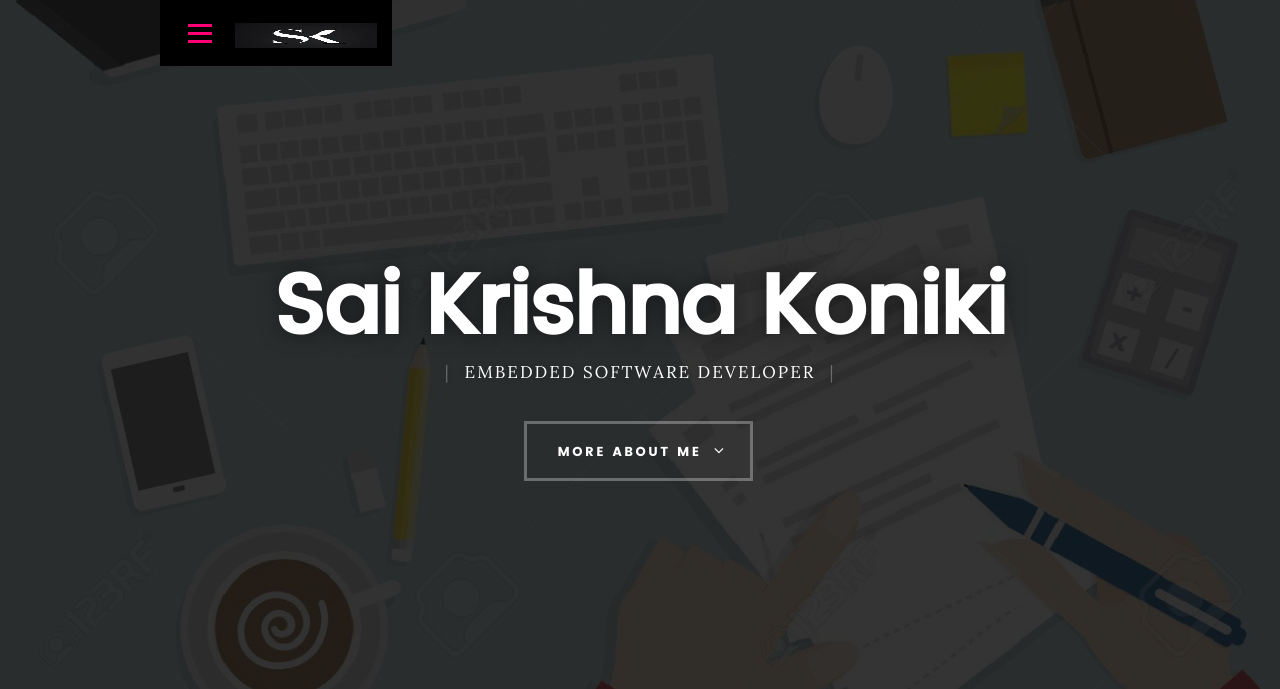
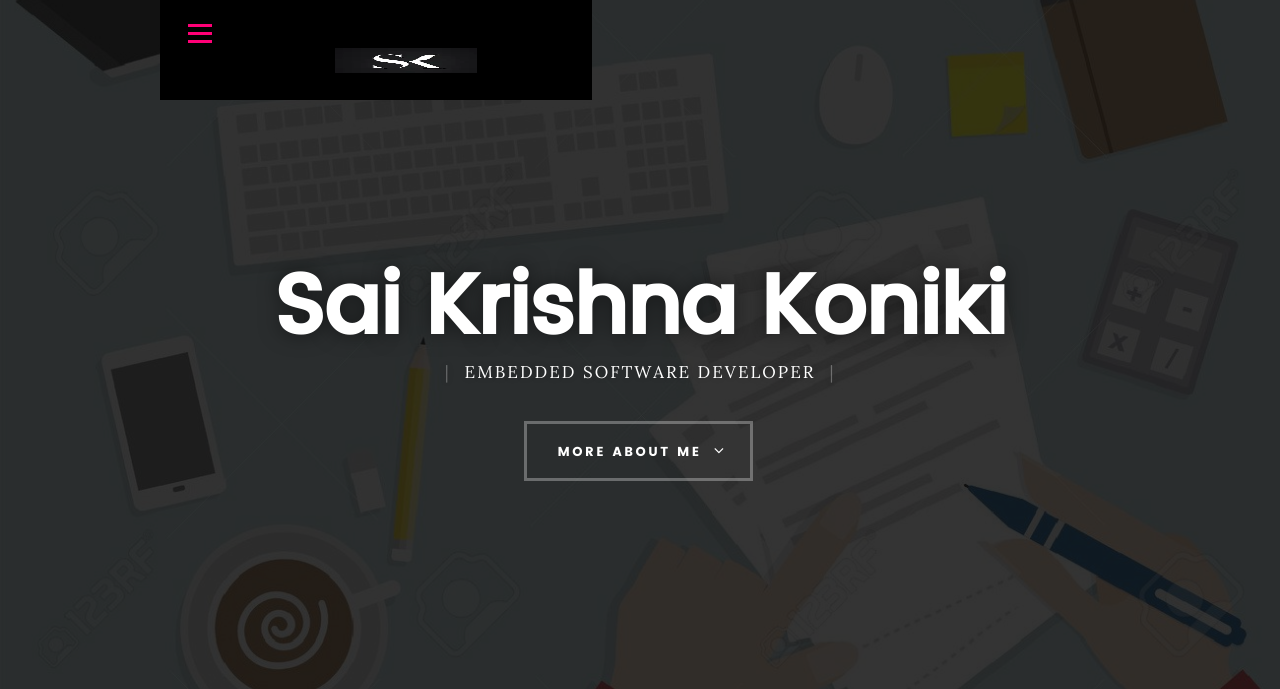
Before and after one commit to udaysaikrishna/saikrishna, a plain HTML site: page index.html in a window 1280 px wide. Shown: the top 689 px of the page. Drawn offline with Linux system fonts and the light colour scheme; files whose address does not match are found by name.

Commit message:
Update main.css

```diff
--- a/css/main.css
+++ b/css/main.css
@@ -1117,8 +1117,8 @@ header .logo a {
 	font: 0/0 a;
 	text-shadow: none;
 	color: transparent;
-	width: 142px;
-	height: 30px;
+	width: 342px;
+	height: 80px;
 	background: url("../images/logog.png") no-repeat center;
 	background-size: 142px 25px;
 }
```
